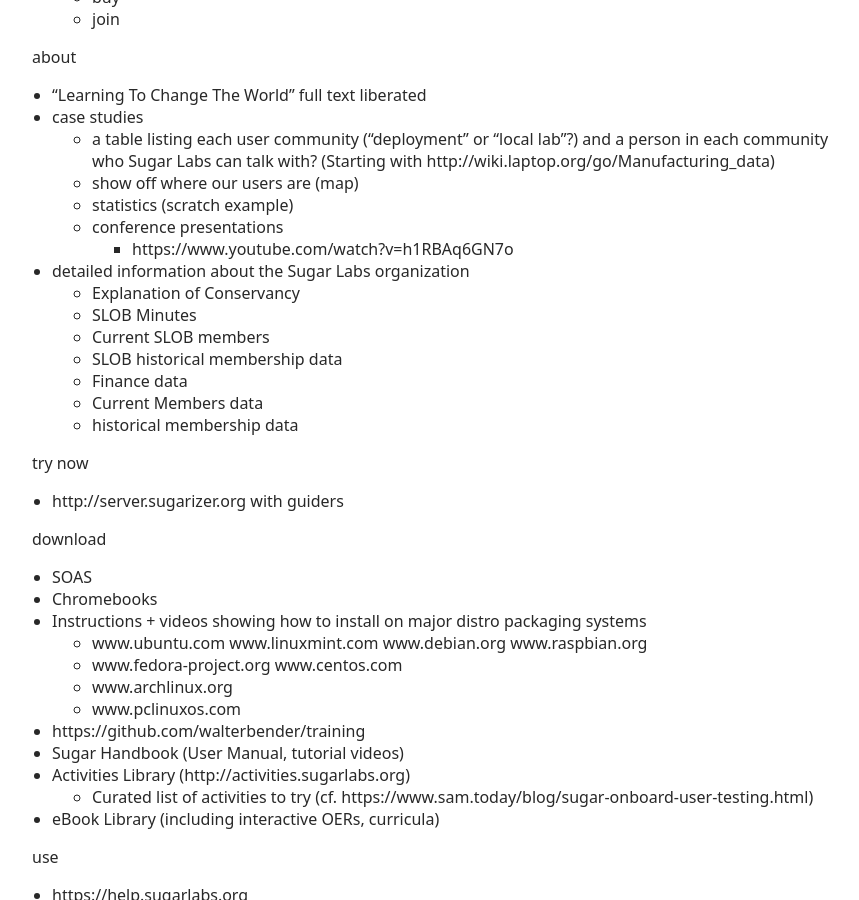
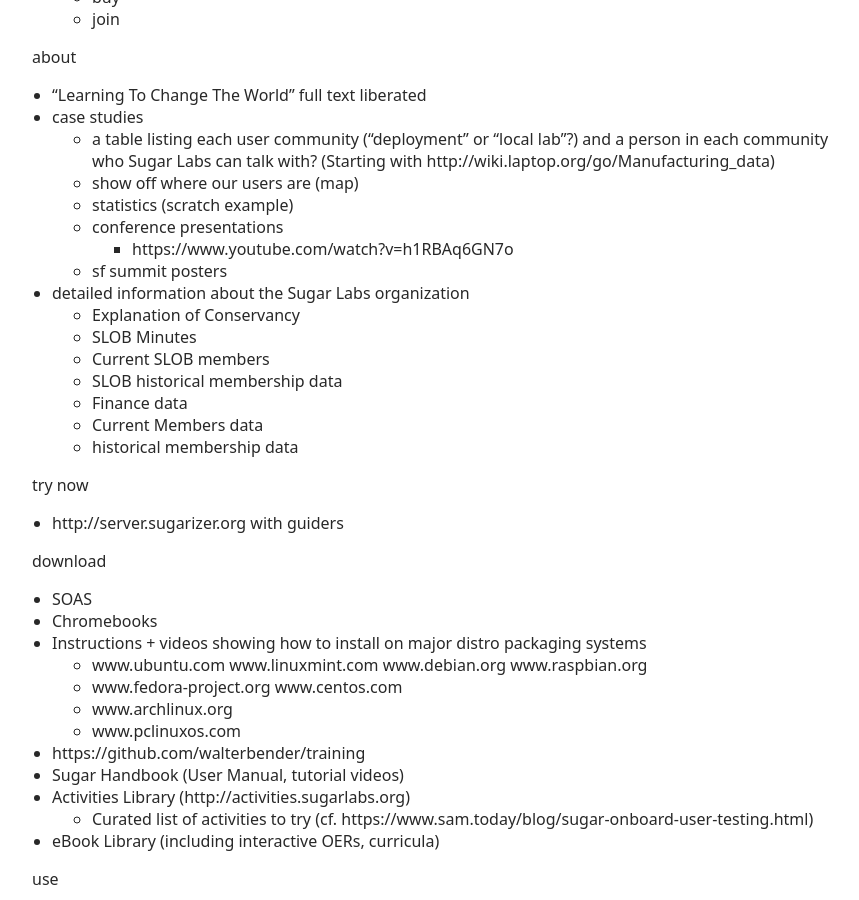
Before and after one commit to sugarlabs/www, a Jekyll site: the page built from STRUCTURE.md, in a window 1280 px wide and 900 px high, scrolled down 2056 px. Shown: the whole window, without its empty margins (208-1067 px from the left). Built offline with Jekyll 4.4.1, drawn with Linux system fonts in a browser that asks for light colours; a script that is not in the unit is left out; comment, search, counter and statistics services are not loaded; some of the changed text lies outside the part shown.

Commit message:
Update STRUCTURE.md
add kidswrite, sf summit posters

```diff
--- a/STRUCTURE.md
+++ b/STRUCTURE.md
@@ -84,6 +84,7 @@
    * statistics ([scratch example](https://scratch.mit.edu/statistics))
    * conference presentations
       * https://www.youtube.com/watch?v=h1RBAq6GN7o
+   * [sf summit posters](http://www.olpcsf.org/CommunitySummit2013/posters)
 * detailed information about the Sugar Labs organization
    * Explanation of Conservancy
    * SLOB Minutes
@@ -152,6 +153,7 @@
    * http://getchip.com/pages/pocketchip
    * http://www.recycleusb.com
    * http://www.qimo4kids.com
+   * https://kidswrite.org/our-story
 
 ## Tertiary Elements
 
```
